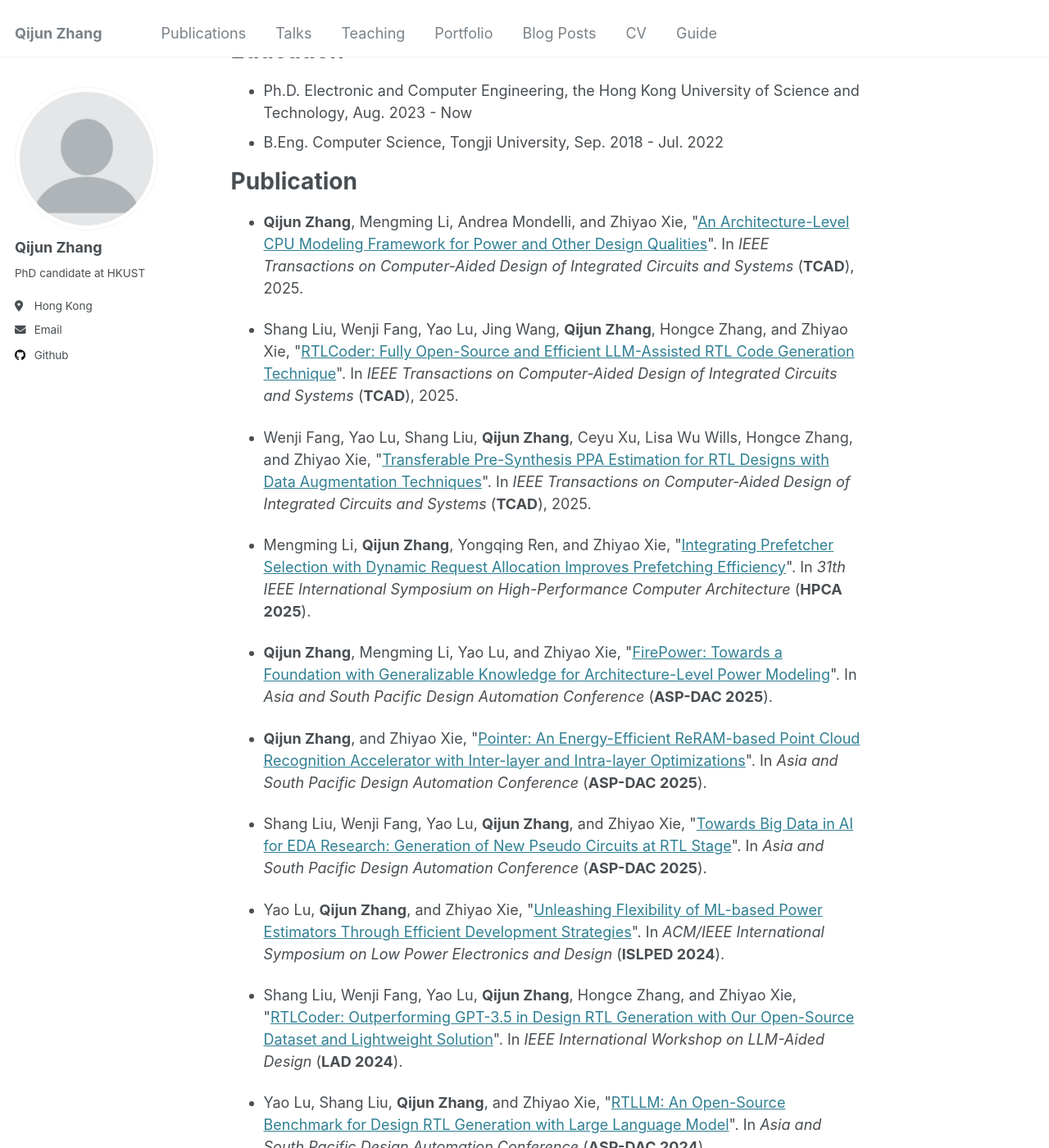
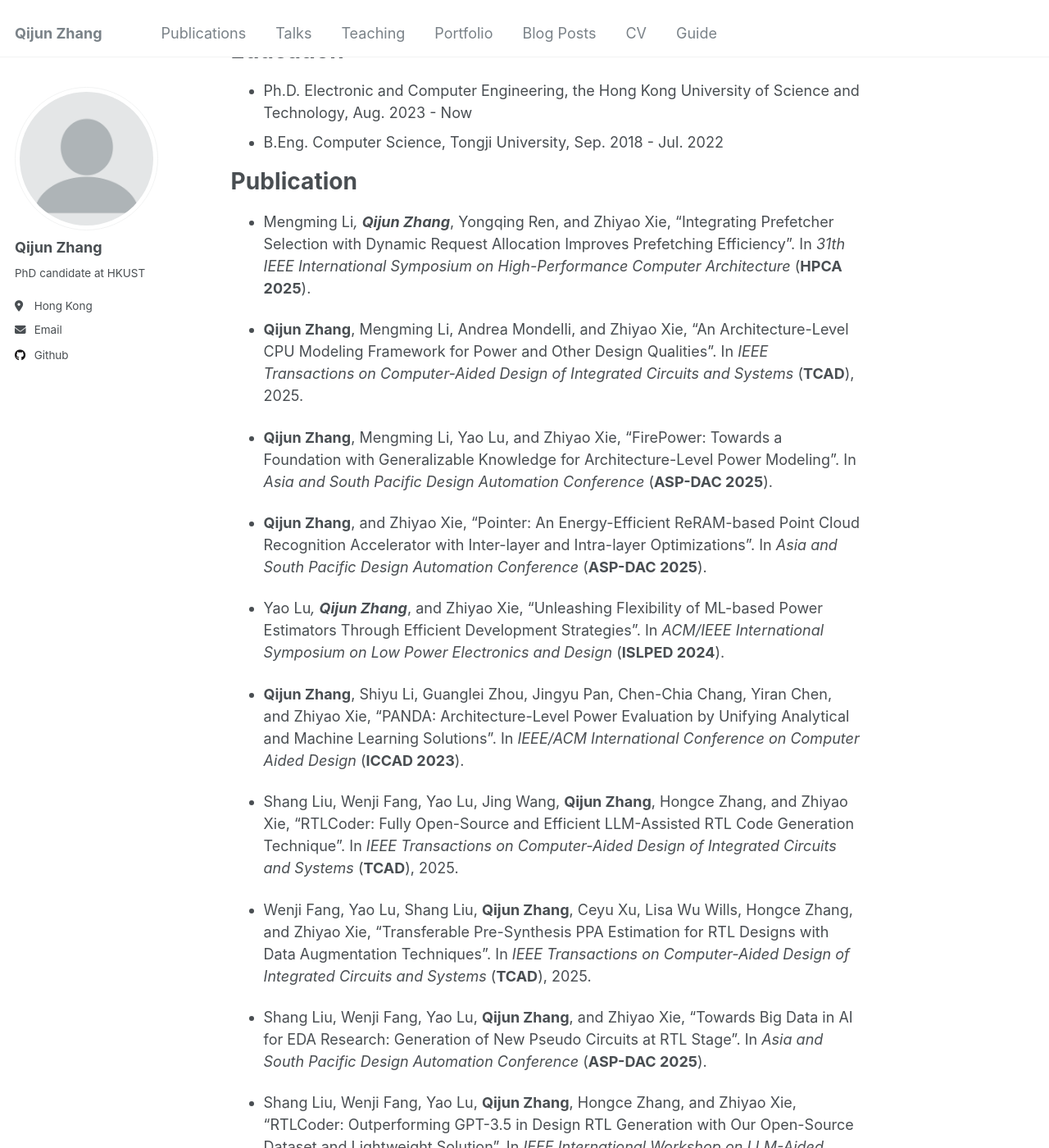
Before and after one commit to zqj2333/zqj2333.github.io, a Jekyll site: the page built from _pages/about.md, in a window 1280 px wide and 1400 px high, scrolled down 367 px. Shown: the whole window at 82% size. Built offline with Jekyll 4.4.1, drawn with Linux system fonts in a browser that asks for light colours; part of the change alters nothing that is shown; some of the changed text lies outside the part shown.

Commit message:
Update about.md

```diff
--- a/_pages/about.md
+++ b/_pages/about.md
@@ -21,26 +21,26 @@ Education
 
 Publication
 ======
- * **Qijun Zhang**, Mengming Li, Andrea Mondelli, and Zhiyao Xie, &quot;[An Architecture-Level CPU Modeling Framework for Power and Other Design Qualities]()&quot;. In *IEEE Transactions on Computer-Aided Design of Integrated Circuits and Systems* (**TCAD**), 2025.
+ * Mengming Li*, **Qijun Zhang***, Yongqing Ren, and Zhiyao Xie, "Integrating Prefetcher Selection with Dynamic Request Allocation Improves Prefetching Efficiency". In *31th IEEE International Symposium on High-Performance Computer Architecture* (**HPCA 2025**).
 
- * Shang Liu, Wenji Fang, Yao Lu, Jing Wang, **Qijun Zhang**, Hongce Zhang, and Zhiyao Xie, &quot;[RTLCoder: Fully Open-Source and Efficient LLM-Assisted RTL Code Generation Technique]()&quot;. In *IEEE Transactions on Computer-Aided Design of Integrated Circuits and Systems* (**TCAD**), 2025.
+ * **Qijun Zhang**, Mengming Li, Andrea Mondelli, and Zhiyao Xie, "An Architecture-Level CPU Modeling Framework for Power and Other Design Qualities". In *IEEE Transactions on Computer-Aided Design of Integrated Circuits and Systems* (**TCAD**), 2025.
 
- * Wenji Fang, Yao Lu, Shang Liu, **Qijun Zhang**, Ceyu Xu, Lisa Wu Wills, Hongce Zhang, and Zhiyao Xie, &quot;[Transferable Pre-Synthesis PPA Estimation for RTL Designs with Data Augmentation Techniques]()&quot;. In *IEEE Transactions on Computer-Aided Design of Integrated Circuits and Systems* (**TCAD**), 2025.
+ * **Qijun Zhang**, Mengming Li, Yao Lu, and Zhiyao Xie, "FirePower: Towards a Foundation with Generalizable Knowledge for Architecture-Level Power Modeling". In *Asia and South Pacific Design Automation Conference* (**ASP-DAC 2025**).
 
- * Mengming Li, **Qijun Zhang**, Yongqing Ren, and Zhiyao Xie, &quot;[Integrating Prefetcher Selection with Dynamic Request Allocation Improves Prefetching Efficiency]()&quot;. In *31th IEEE International Symposium on High-Performance Computer Architecture* (**HPCA 2025**).
+ * **Qijun Zhang**, and Zhiyao Xie, "Pointer: An Energy-Efficient ReRAM-based Point Cloud Recognition Accelerator with Inter-layer and Intra-layer Optimizations". In *Asia and South Pacific Design Automation Conference* (**ASP-DAC 2025**).
 
- * **Qijun Zhang**, Mengming Li, Yao Lu, and Zhiyao Xie, &quot;[FirePower: Towards a Foundation with Generalizable Knowledge for Architecture-Level Power Modeling]()&quot;. In *Asia and South Pacific Design Automation Conference* (**ASP-DAC 2025**).
+ * Yao Lu*, **Qijun Zhang***, and Zhiyao Xie, "Unleashing Flexibility of ML-based Power Estimators Through Efficient Development Strategies". In *ACM/IEEE International Symposium on Low Power Electronics and Design* (**ISLPED 2024**).
 
- * **Qijun Zhang**, and Zhiyao Xie, &quot;[Pointer: An Energy-Efficient ReRAM-based Point Cloud Recognition Accelerator with Inter-layer and Intra-layer Optimizations]()&quot;. In *Asia and South Pacific Design Automation Conference* (**ASP-DAC 2025**).
+ * **Qijun Zhang**, Shiyu Li, Guanglei Zhou, Jingyu Pan, Chen-Chia Chang, Yiran Chen, and Zhiyao Xie, "PANDA: Architecture-Level Power Evaluation by Unifying Analytical and Machine Learning Solutions". In *IEEE/ACM International Conference on Computer Aided Design* (**ICCAD 2023**).
 
- * Shang Liu, Wenji Fang, Yao Lu, **Qijun Zhang**, and Zhiyao Xie, &quot;[Towards Big Data in AI for EDA Research: Generation of New Pseudo Circuits at RTL Stage]()&quot;. In *Asia and South Pacific Design Automation Conference* (**ASP-DAC 2025**).
+ * Shang Liu, Wenji Fang, Yao Lu, Jing Wang, **Qijun Zhang**, Hongce Zhang, and Zhiyao Xie, "RTLCoder: Fully Open-Source and Efficient LLM-Assisted RTL Code Generation Technique". In *IEEE Transactions on Computer-Aided Design of Integrated Circuits and Systems* (**TCAD**), 2025.
 
- * Yao Lu, **Qijun Zhang**, and Zhiyao Xie, &quot;[Unleashing Flexibility of ML-based Power Estimators Through Efficient Development Strategies]()&quot;. In *ACM/IEEE International Symposium on Low Power Electronics and Design* (**ISLPED 2024**).
+ * Wenji Fang, Yao Lu, Shang Liu, **Qijun Zhang**, Ceyu Xu, Lisa Wu Wills, Hongce Zhang, and Zhiyao Xie, "Transferable Pre-Synthesis PPA Estimation for RTL Designs with Data Augmentation Techniques". In *IEEE Transactions on Computer-Aided Design of Integrated Circuits and Systems* (**TCAD**), 2025.
 
- * Shang Liu, Wenji Fang, Yao Lu, **Qijun Zhang**, Hongce Zhang, and Zhiyao Xie, &quot;[RTLCoder: Outperforming GPT-3.5 in Design RTL Generation with Our Open-Source Dataset and Lightweight Solution]()&quot;. In *IEEE International Workshop on LLM-Aided Design* (**LAD 2024**).
+ * Shang Liu, Wenji Fang, Yao Lu, **Qijun Zhang**, and Zhiyao Xie, "Towards Big Data in AI for EDA Research: Generation of New Pseudo Circuits at RTL Stage". In *Asia and South Pacific Design Automation Conference* (**ASP-DAC 2025**).
 
- * Yao Lu, Shang Liu, **Qijun Zhang**, and Zhiyao Xie, &quot;[RTLLM: An Open-Source Benchmark for Design RTL Generation with Large Language Model]()&quot;. In *Asia and South Pacific Design Automation Conference* (**ASP-DAC 2024**).
+ * Shang Liu, Wenji Fang, Yao Lu, **Qijun Zhang**, Hongce Zhang, and Zhiyao Xie, "RTLCoder: Outperforming GPT-3.5 in Design RTL Generation with Our Open-Source Dataset and Lightweight Solution". In *IEEE International Workshop on LLM-Aided Design* (**LAD 2024**).
 
- * **Qijun Zhang**, Shiyu Li, Guanglei Zhou, Jingyu Pan, Chen-Chia Chang, Yiran Chen, and Zhiyao Xie, &quot;[PANDA: Architecture-Level Power Evaluation by Unifying Analytical and Machine Learning Solutions]()&quot;. In *IEEE/ACM International Conference on Computer Aided Design* (**ICCAD 2023**).
+ * Yao Lu, Shang Liu, **Qijun Zhang**, and Zhiyao Xie, "RTLLM: An Open-Source Benchmark for Design RTL Generation with Large Language Model". In *Asia and South Pacific Design Automation Conference* (**ASP-DAC 2024**).
 
- * Wenji Fang, Yao Lu, Shang Liu, **Qijun Zhang**, Ceyu Xu, Lisa Wu Wills, Hongce Zhang, and Zhiyao Xie, &quot;[MasterRTL: A Pre-Synthesis PPA Estimation Framework for Any RTL Design]()&quot;. In *IEEE/ACM International Conference on Computer Aided Design* (**ICCAD 2023**).
+ * Wenji Fang, Yao Lu, Shang Liu, **Qijun Zhang**, Ceyu Xu, Lisa Wu Wills, Hongce Zhang, and Zhiyao Xie, "MasterRTL: A Pre-Synthesis PPA Estimation Framework for Any RTL Design". In *IEEE/ACM International Conference on Computer Aided Design* (**ICCAD 2023**).
```
